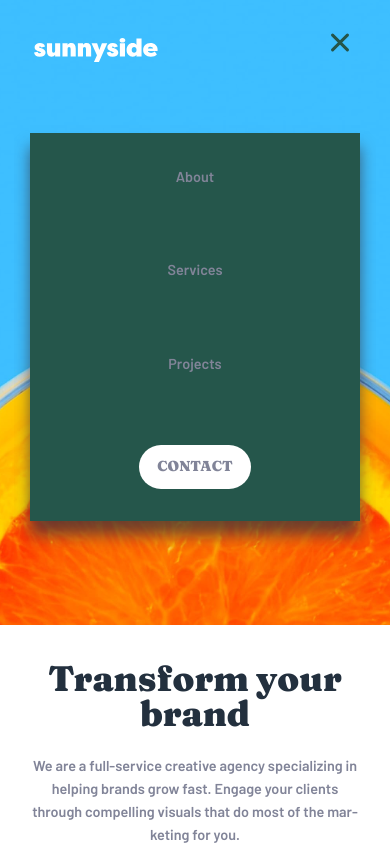
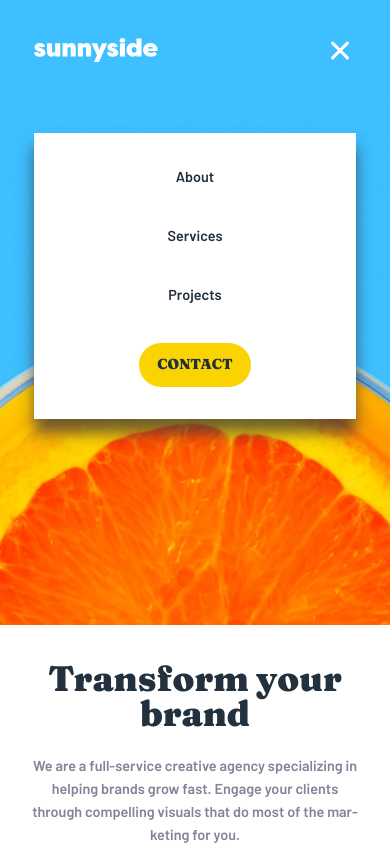
Before and after one commit to dwhenson/fem-sunnyside-agency, a website built with Parcel: page src/index.html in a window 390 px wide. Both pictures are taken after a click on the button "Open menu". Shown: the top 844 px of the page. Built offline with nearby package versions, Linux system fonts and the light colour scheme.

Commit message:
✅ ADD: hamburger menu styles

```diff
--- a/src/index.html
+++ b/src/index.html
@@ -24,7 +24,7 @@
               fill-rule="nonzero" />
           </svg>
         </a>
-        <burger-menu max-width="1200">
+        <burger-menu max-width="640">
           <nav class="navigation" aria-label="primary navigation">
             <ul role="list">
               <li><a href="/">About</a></li>
--- a/src/scss/blocks/_burger-menu.scss
+++ b/src/scss/blocks/_burger-menu.scss
@@ -11,10 +11,10 @@
   inset-inline-start: 50%;
   inline-size: 24px;
   block-size: 3px;
-  border: 1px solid var(--clr-primary-300);
+  border: 1px solid var(--clr-neutral-100);
   border-radius: 3px;
   margin-inline-start: -12px;
-  background: var(--clr-primary-300);
+  background: var(--clr-neutral-100);
   transition: transform 350ms ease-in-out;
 }
 
@@ -40,7 +40,6 @@
 .burger-menu[enabled="true"] .burger-menu__trigger {
   position: relative;
   display: block;
-  inset-block-start: -8px;
   inline-size: 2rem;
   block-size: 2rem;
   border: 0;
@@ -54,12 +53,12 @@
   z-index: 1;
   visibility: hidden;
   opacity: 0;
-  inset-inline-start: 1em;
-  inline-size: calc(100% - 2em);
+  inset-inline-start: 0;
+  inline-size: 100%;
   block-size: 100%;
   padding-block-start: max(8vh, 2rem);
+  padding-inline: max(4vh, 2rem);
   overflow-y: auto;
-  padding-inline: clamp(1rem, 2.5%, 2rem);
   -webkit-overflow-scrolling: touch;
 }
 
@@ -67,18 +66,19 @@
 .burger-menu[enabled="true"] .navigation {
   padding: 2rem;
   box-shadow: 0 1em 1em hsla(245, 10%, 22%, 0.7);
-  background-color: var(--clr-primary-300);
+  background-color: var(--clr-neutral-100);
 
   ul {
     flex-direction: column;
-  }
-
-  li:not(:first-of-type) {
-    margin-block-start: 1rem;
+    gap: var(--space-l);
   }
 
   a {
-    color: var(--clr-secondary-100);
+    color: var(--clr-neutral-500);
+  }
+
+  .contact {
+    background-color: hsl(51, 100%, 49%, 1);
   }
 }
 
```
